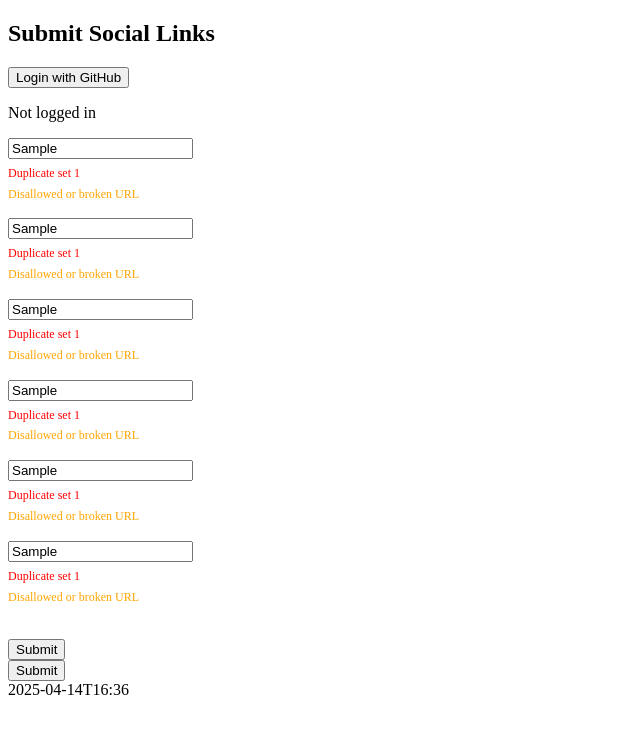
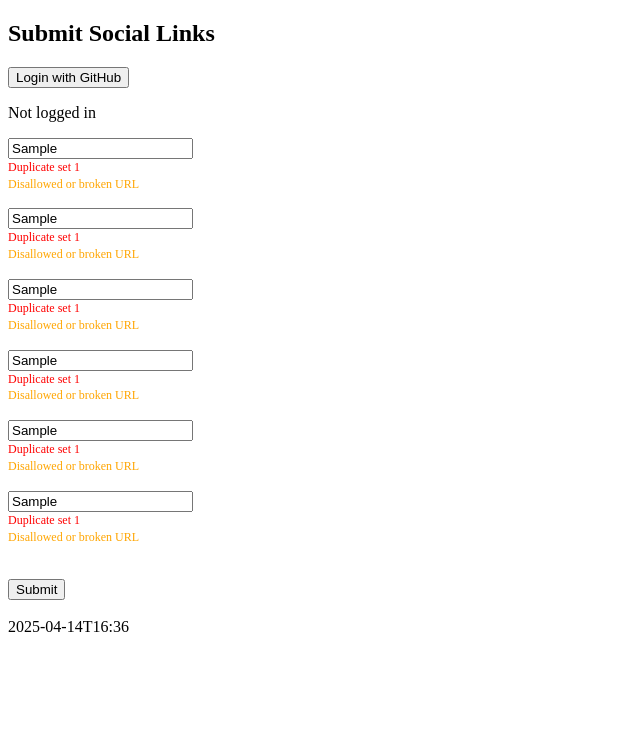
Before and after one commit to somerandomscripts/WF-social-data, a website: page docs/index.html in a window 1280 px wide. Both pictures are taken after typing "Sample", "Sample", "Sample", "Sample", "Sample", "Sample" into the empty fields and a click on the button "Submit". Shown: the whole page, without its empty margins (0-640 px from the left). Drawn offline with Linux system fonts and the light colour scheme.

Commit message:
Update index.html

```diff
--- a/docs/index.html
+++ b/docs/index.html
@@ -7,30 +7,21 @@
 			margin-bottom: 16px;
 			position: relative;
 		}
-
 		.error-messages-container {
-			margin-top: 6px;
+			margin-top: 0px;
 		}
-
 		.error-message {
 			display: block;
 			font-size: 12px;
-			margin-bottom: 4px;
+			margin-bottom: 0px;
 			line-height: 1.4;
 		}
-
 		.error-message.duplicated {
 			color: red;
 		}
-
 		.error-message.broken {
 			color: orange;
 		}
-
-		.error-message.disallowed {
-			color: blue;
-		}
-
 	</style>
 	<script src="https://identity.netlify.com/v1/netlify-identity-widget.js"></script>
 	<script defer src="submit.js"></script>
@@ -41,7 +32,7 @@
 	<button onclick="netlifyIdentity.open()">Login with GitHub</button>
 	<p id="userStatus">Not logged in</p>
 
-	<form id="socialForm"><form id="socialForm">
+	<form id="socialForm">
 		<div class="form-field">
 			<input type="text" id="name" placeholder="Name" required>
 		</div>
@@ -65,9 +56,6 @@
 
 		<button type="submit">Submit</button>
 	</form>
-
-		<button type="submit">Submit</button>
-	</form>
 	<br />2025-04-14T16:36
 	<script src="https://js.hcaptcha.com/1/api.js" async defer></script>
 </body>
```
